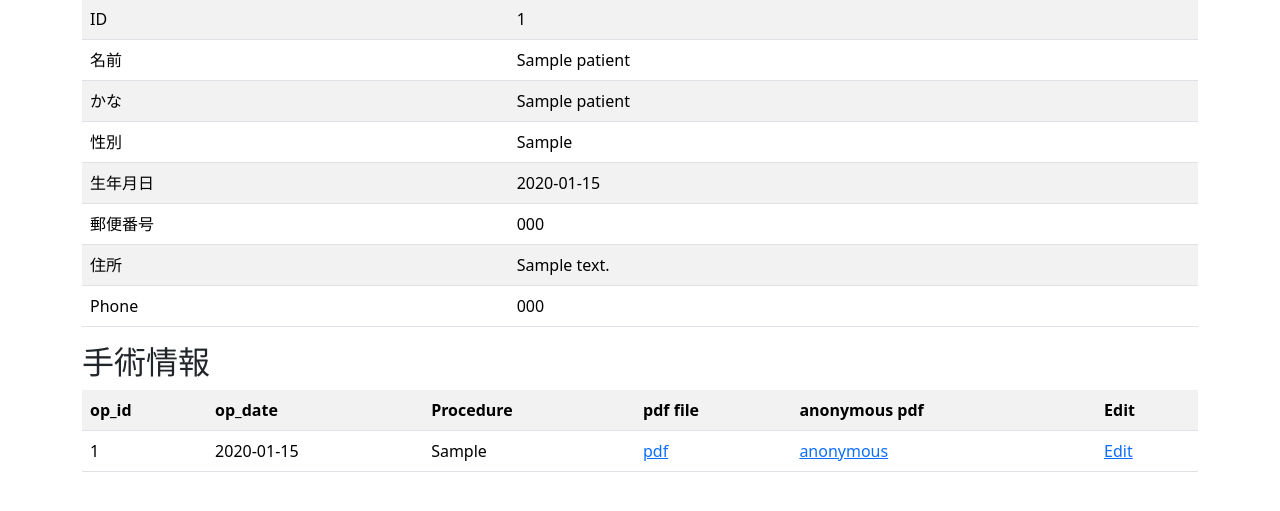
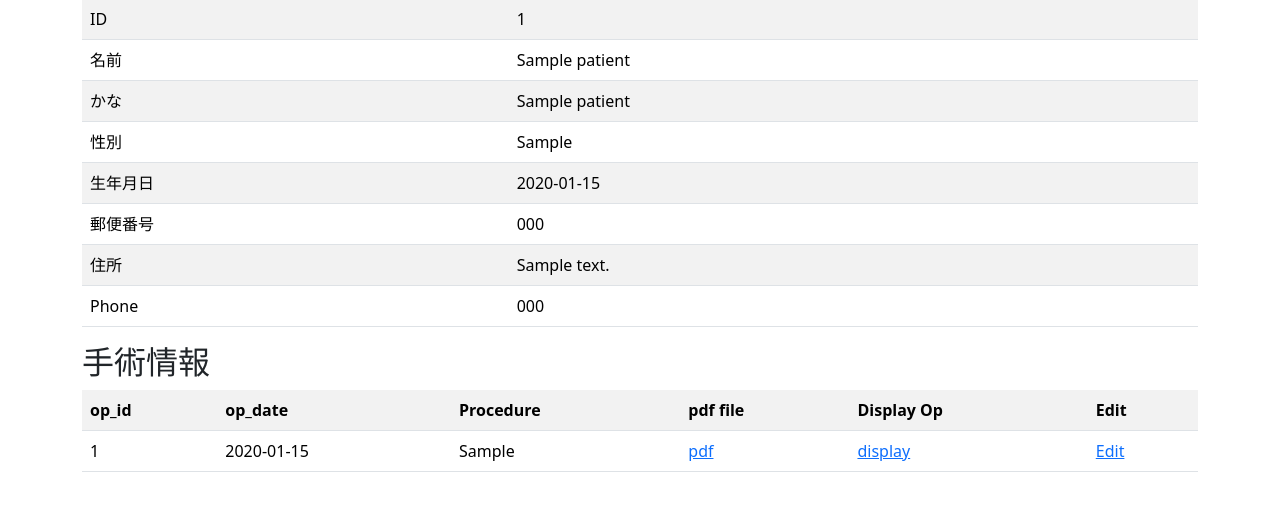
Before and after one commit to chang-hs/python-patient, a Flask app: page /show_patient/1 in a window 1280 px wide. Shown: the part 203-714 px from the top of the page. Run offline with Flask 3, Linux system fonts and the light colour scheme; a user stored in the database is signed in; tables that the repository leaves empty hold one stand-in row (values such as "Sample post"); some libraries are stand-ins or nearby versions.

Commit message:
Add display_op item in show_patient and remove anonymous pdf item

```diff
--- a/app.py
+++ b/app.py
@@ -740,7 +740,7 @@ def show_patient(patient_id):
             o.op_date,
             o.procedure,
             url_for("render_pdf_opnote", op_id=o.op_id),
-            url_for("render_pdf_opnote_noid", op_id=o.op_id),
+            url_for("display_op", op_id=o.op_id),
         )
         for o in patient.ops
     ]
--- a/templates/display_patient.html
+++ b/templates/display_patient.html
@@ -24,7 +24,7 @@
         <th>op_date</th>
         <th>Procedure</th>
         <th>pdf file</th>
-        <th>anonymous pdf</th>
+        <th>Display Op</th>
         <th>Edit</th>
         </tr>
 	{% for op in op_list %}
@@ -33,7 +33,7 @@
 		<td>{{ op[1] }}</td>
 		<td>{{ op[2] }}</td>
 		<td><a href='{{ op[3] }}'>pdf</a></td>
-                <td><a href='{{ op[4] }}'>anonymous</a></td>
+                <td><a href='{{ op[4] }}'>display</a></td>
         <td><a href="{{ url_for('edit_op', op_id=op[0]) }}">
                 Edit
             </a></td>
--- a/templates/op_display.html
+++ b/templates/op_display.html
@@ -5,7 +5,7 @@
 
 {% block page_content %}
 
-<h2>Operation Record</h2>
+<h2 class="text-center">Operation Record</h2>
 <div class="mx-auto" style="max-width: 800px">
     <dl class="row">
         <dt class="col-sm-3">Op ID</dt>
```
